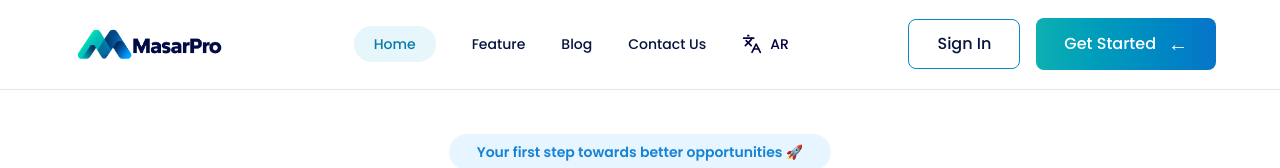
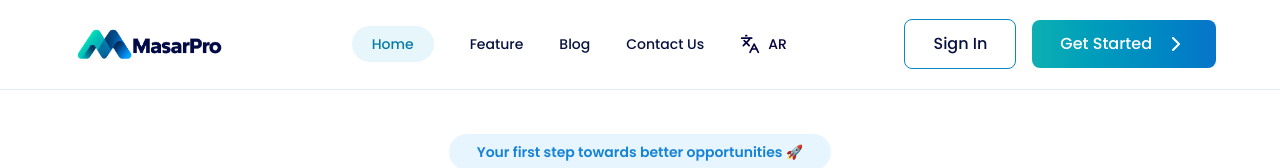
Before and after one commit to ahmed-alawlaqi25/MasarPro2.0, a React (Vite) app in the folder client/: page / in a window 1280 px wide. Shown: the top 168 px of the page. Built offline with nearby package versions, Linux system fonts and the light colour scheme.

Commit message:
Improves clarity, accessibility.

```diff
--- a/client/src/components/Hero.jsx
+++ b/client/src/components/Hero.jsx
@@ -48,7 +48,7 @@ const Hero = () => {
               {t('contact')}
             </a>
              <button onClick={changeLanguage} className="flex items-center gap-2 text-[#050040] hover:text-[#0fc2b3] transition cursor-pointer">
-                <Languages className="w-5 h-5" />
+                <Languages className="w-5 h-5"/>
                 <span>{i18n.language === "ar" ? "EN" : "AR"}</span>
               </button>
           </div>
@@ -61,7 +61,7 @@ const Hero = () => {
 
             <button className="flex items-center gap-3 rounded-lg bg-linear-to-l from-[#0874c9] to-[#0eb0b2] px-7 py-3 font-medium text-white transition hover:opacity-90">
              {t('startNow')}
-              <span className="text-xl">←</span>
+              <span className="text-xl">{i18n.language === "ar" ? <ChevronLeft /> : <ChevronRight />}</span>
             </button>
           </div>
 
@@ -88,6 +88,10 @@ const Hero = () => {
             <a href="#">{t('feature')}</a>
             <a href="#">{t('Blog')}</a>
             <a href="#">{t('contact')}</a>
+              <button onClick={changeLanguage} className="flex items-center gap-2 text-[#050040] hover:text-[#0fc2b3] transition cursor-pointer">
+                <Languages className="w-5 h-5" />
+                <span>{i18n.language === "ar" ? "EN" : "AR"}</span>
+              </button>
             <button className="rounded-lg border border-[#0b86c6] px-10 py-2 font-medium transition hover:bg-sky-50">
               {t('loginMain')}
             </button>
```
